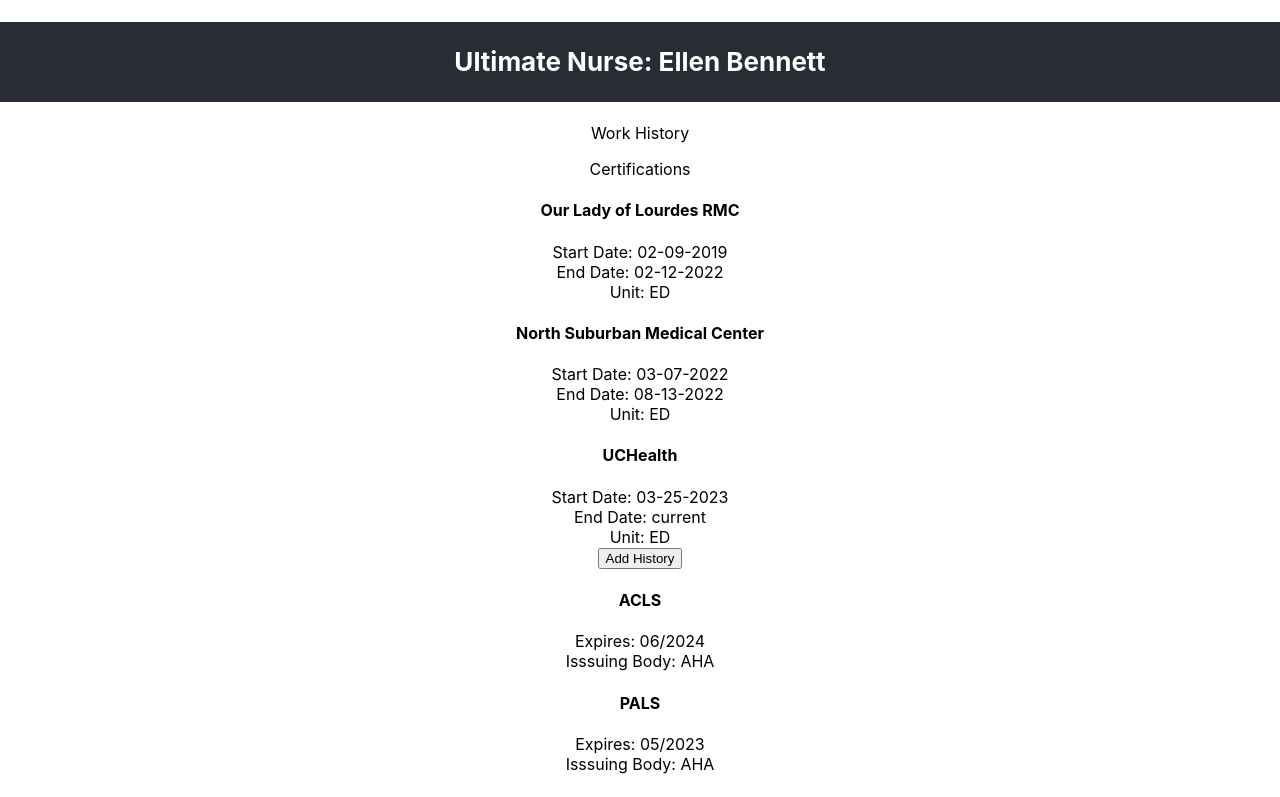
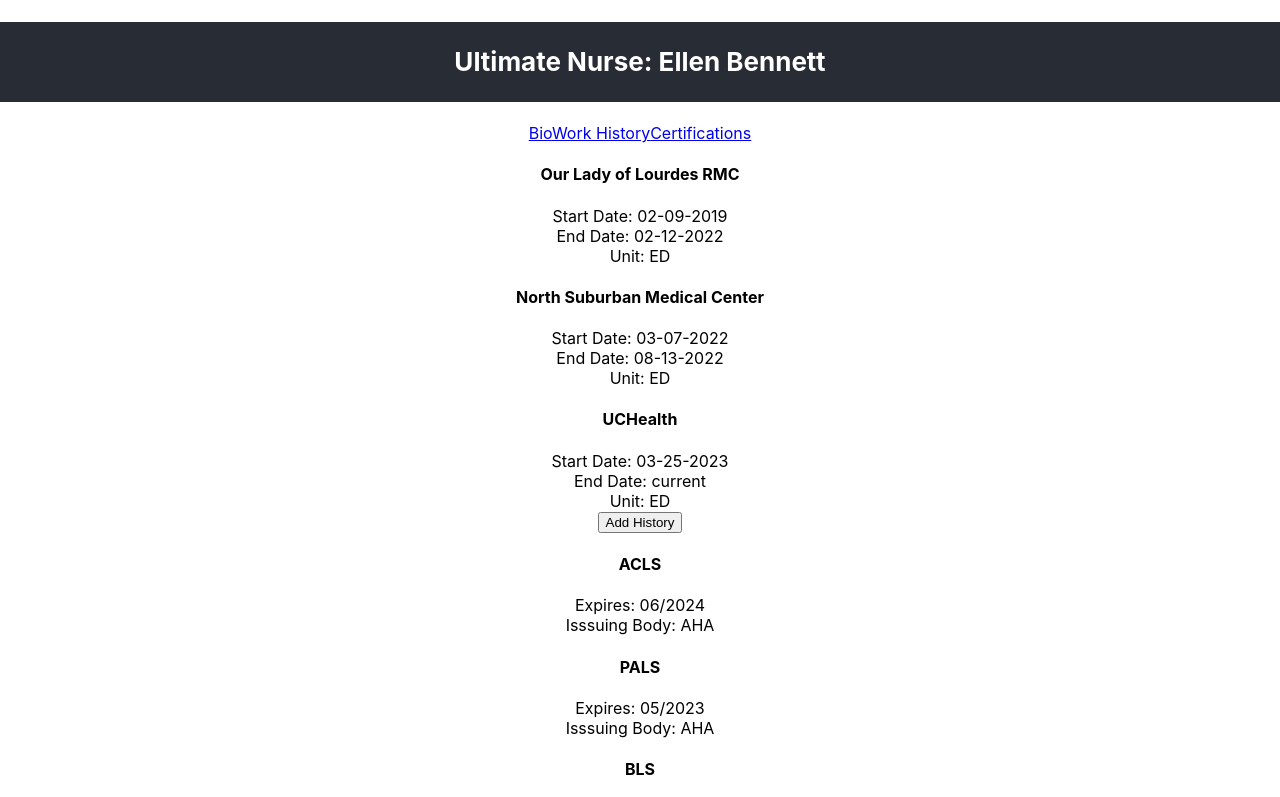
Before and after one commit to ellenbrianne/ultimate-nurse, a React (Create React App) app: page / in a window 1280 px wide. Shown: the top 797 px of the page. Built offline with nearby package versions, Linux system fonts and the light colour scheme; data requests are answered from the project's data file.

Commit message:
create Bio component for home page

```diff
--- a/src/components/NavBar.js
+++ b/src/components/NavBar.js
@@ -1,8 +1,11 @@
+import { Link } from "react-router-dom";
+
 const NavBar = () => {
     return (
         <div>
-            <p>Work History</p>
-            <p>Certifications</p>
+            <Link to="/">Bio</Link>
+            <Link to="/work-history">Work History</Link>
+            <Link to="/certifications">Certifications</Link>
         </div>
     )
 };
```
Also changed, not shown: src/components/Bio.js (added, +7 -0 lines).
